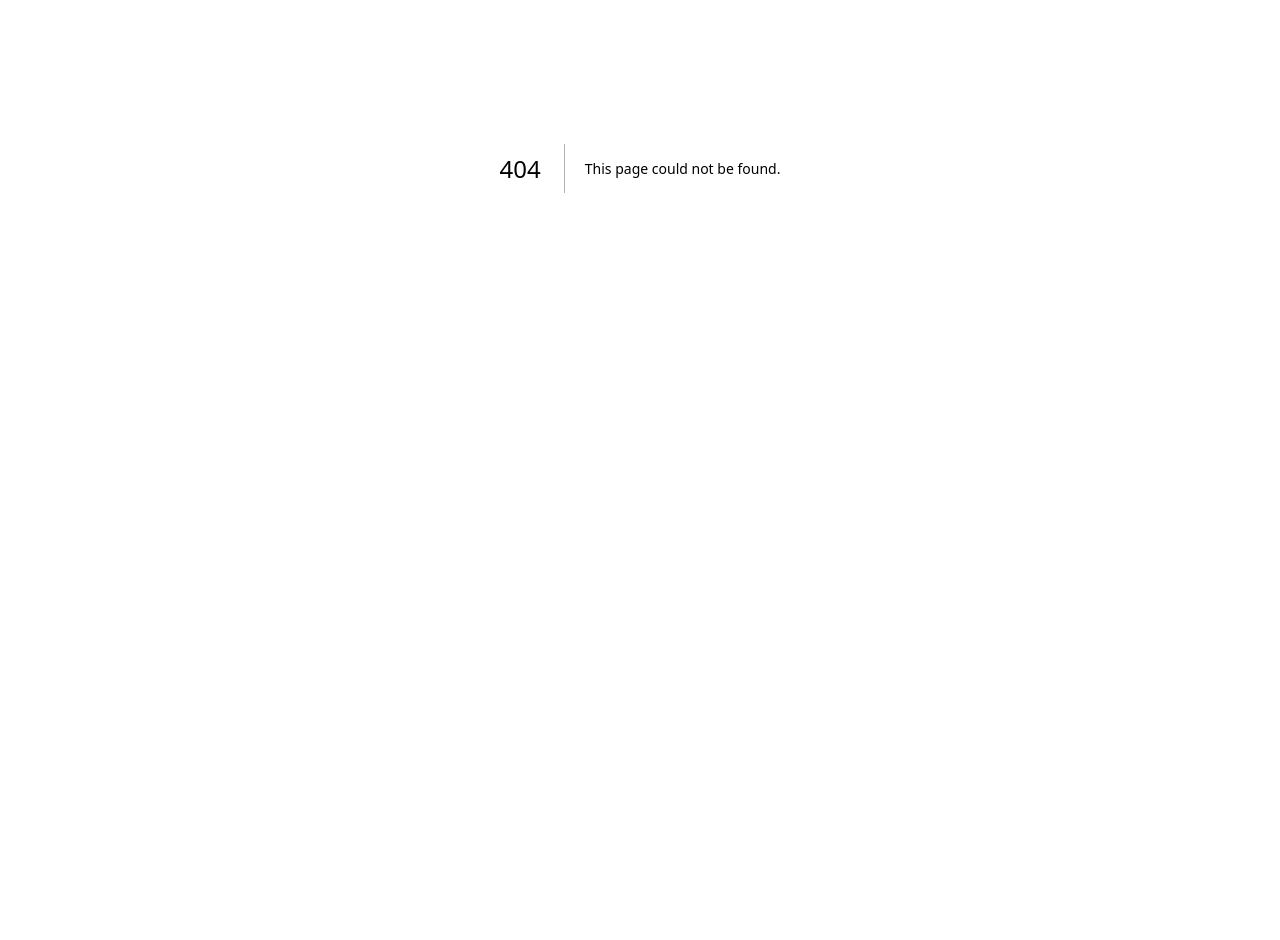
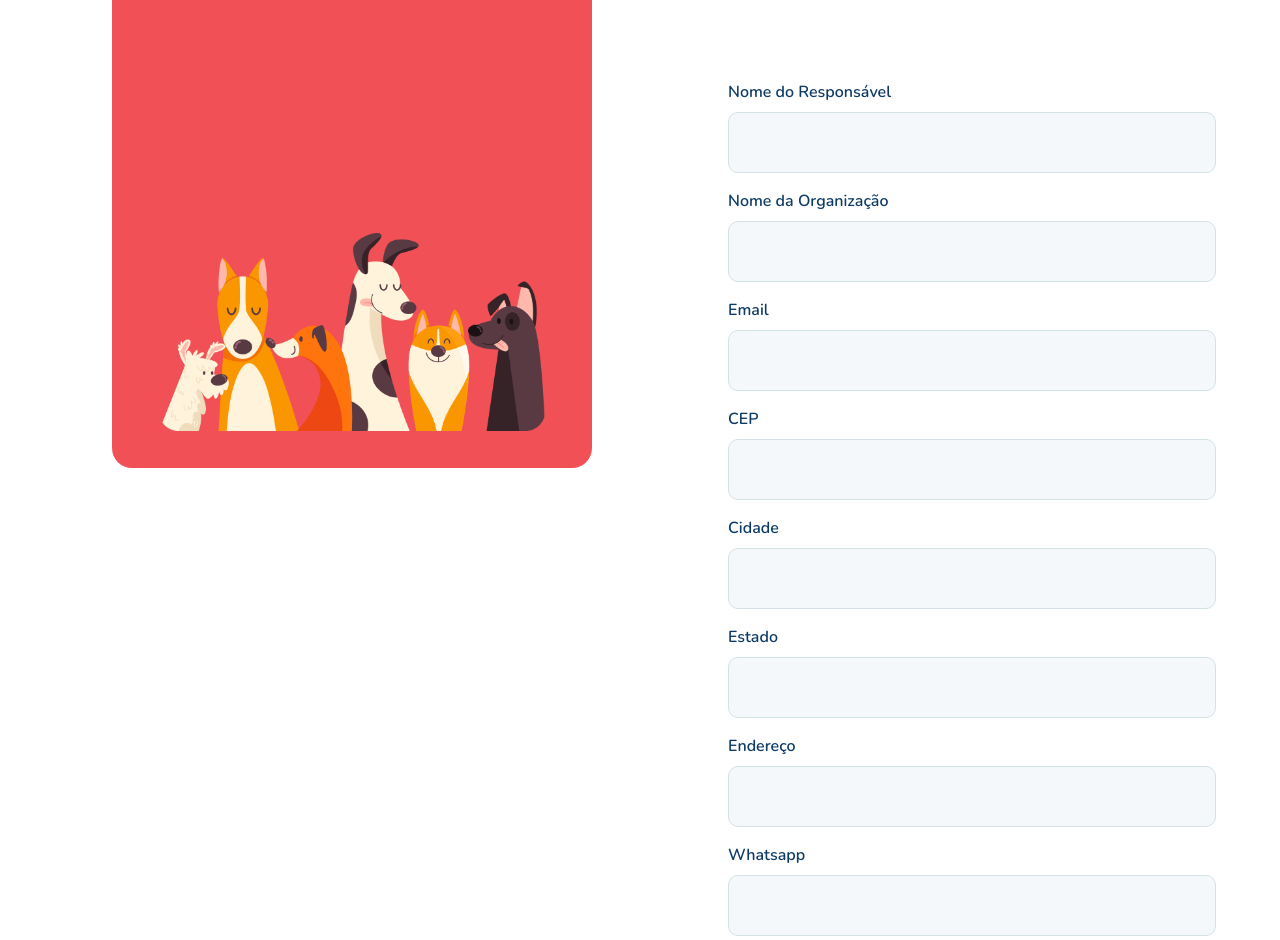
Before and after one commit to jtiagosantos/find-a-friend, a Next.js app in the folder front-end/: page /organizacao/cadastrar in a window 1280 px wide. Before the commit this address had no page. Shown: the part 232-1172 px from the top of the page. Before the commit the page ends 800 px from the top, so only its background shows below. Built offline with nearby package versions, Linux system fonts and the light colour scheme.

Commit message:
feat(front-end): implement sign up page

```diff
--- /dev/null
+++ b/front-end/src/app/organizacao/cadastrar/page.tsx
@@ -0,0 +1,90 @@
+import Image from 'next/image';
+import Link from 'next/link';
+
+import { InputField } from '@/shared/components/input-field';
+import { Button } from '@/shared/components/button';
+
+import LogoImage from '@/shared/assets/images/logo.svg';
+import DogsImage from '@/shared/assets/images/dogs.png';
+
+export default function SignUpPage() {
+  return (
+    <main className="py-[80px] pl-[112px] flex gap-[136px]">
+      <div
+        className={`
+        bg-[#F15156]
+        rounded-[20px]
+        max-w-[480px]
+        w-full
+        max-h-[620px]
+        flex
+        flex-col
+        justify-center
+        items-center
+        gap-[260px]
+        pt-[106px]
+        pb-16
+      `}>
+        <span>
+          <LogoImage />
+        </span>
+        <Image src={DogsImage.src} width={386} height={195} alt="cachorros" />
+      </div>
+      <div className="max-w-[488px] w-full">
+        <h1 className="font-bold text-[54px] text-[#0D3B66] mb-[70px]">
+          Cadastre sua organização{' '}
+        </h1>
+        <form className="flex flex-col gap-4">
+          <InputField.Root>
+            <InputField.Label htmlFor="ownerName">Nome do Responsável</InputField.Label>
+            <InputField.Text type="text" id="ownerName" />
+          </InputField.Root>
+          <InputField.Root>
+            <InputField.Label htmlFor="name">Nome da Organização</InputField.Label>
+            <InputField.Text type="text" id="name" />
+          </InputField.Root>
+          <InputField.Root>
+            <InputField.Label htmlFor="email">Email</InputField.Label>
+            <InputField.Text type="email" id="email" />
+          </InputField.Root>
+          <InputField.Root>
+            <InputField.Label htmlFor="zipCode">CEP</InputField.Label>
+            <InputField.Text type="text" id="zipCode" />
+          </InputField.Root>
+          <InputField.Root>
+            <InputField.Label htmlFor="city">Cidade</InputField.Label>
+            <InputField.Text type="text" id="city" />
+          </InputField.Root>
+          <InputField.Root>
+            <InputField.Label htmlFor="state">Estado</InputField.Label>
+            <InputField.Text type="text" id="state" />
+          </InputField.Root>
+          <InputField.Root>
+            <InputField.Label htmlFor="address">Endereço</InputField.Label>
+            <InputField.Text type="text" id="address" />
+          </InputField.Root>
+          <InputField.Root>
+            <InputField.Label htmlFor="whatsapp">Whatsapp</InputField.Label>
+            <InputField.Text type="text" id="whatsapp" />
+          </InputField.Root>
+          <InputField.Root>
+            <InputField.Label htmlFor="password">Senha</InputField.Label>
+            <InputField.SecurityText id="password" className="pr-14" />
+          </InputField.Root>
+          <InputField.Root>
+            <InputField.Label htmlFor="confirmPassword">Confirmar Senha</InputField.Label>
+            <InputField.SecurityText id="confirmPassword" className="pr-14" />
+          </InputField.Root>
+          <div className="mt-[32px] flex flex-col gap-5">
+            <Button>Cadastrar</Button>
+            <Link
+              href="/organizacao/entrar"
+              className="text-[#0D3B66] text-[20px] font-extrabold w-full text-center underline mt-5">
+              Já possui conta?
+            </Link>
+          </div>
+        </form>
+      </div>
+    </main>
+  );
+}
```
